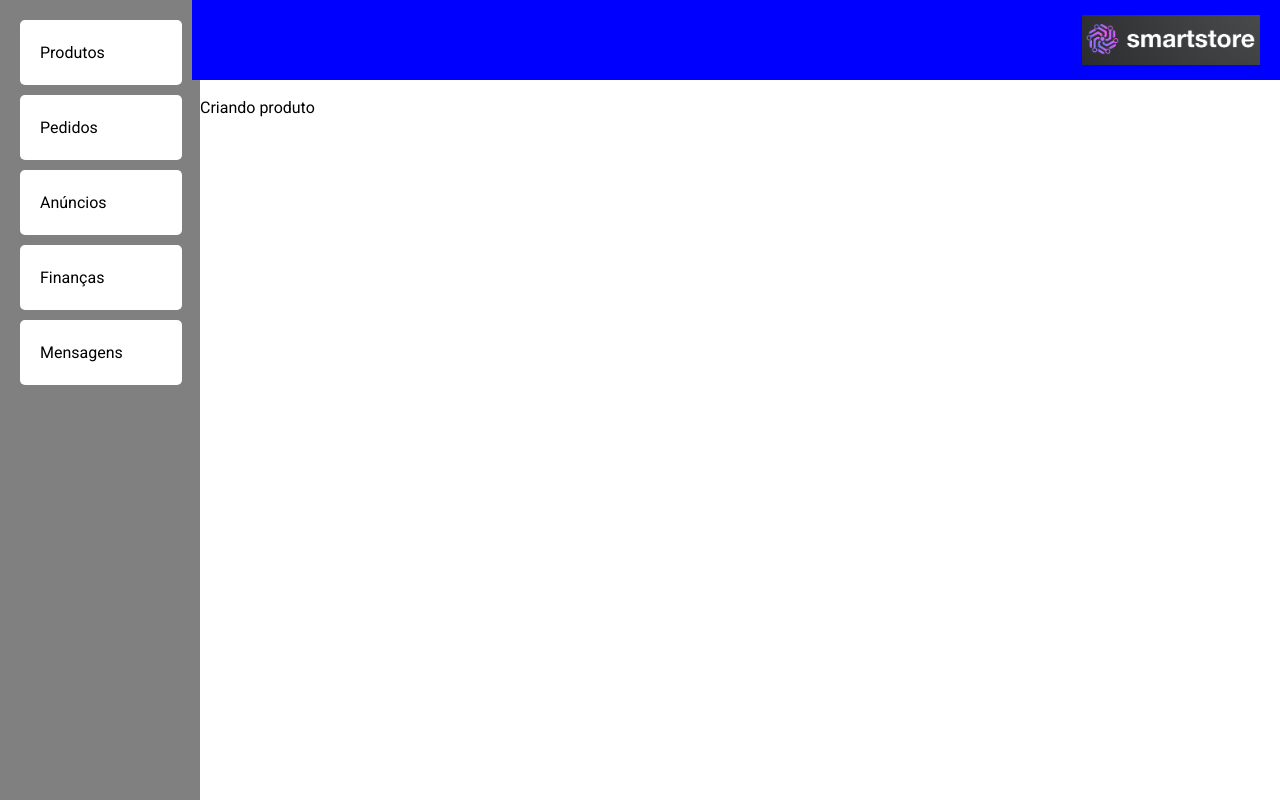
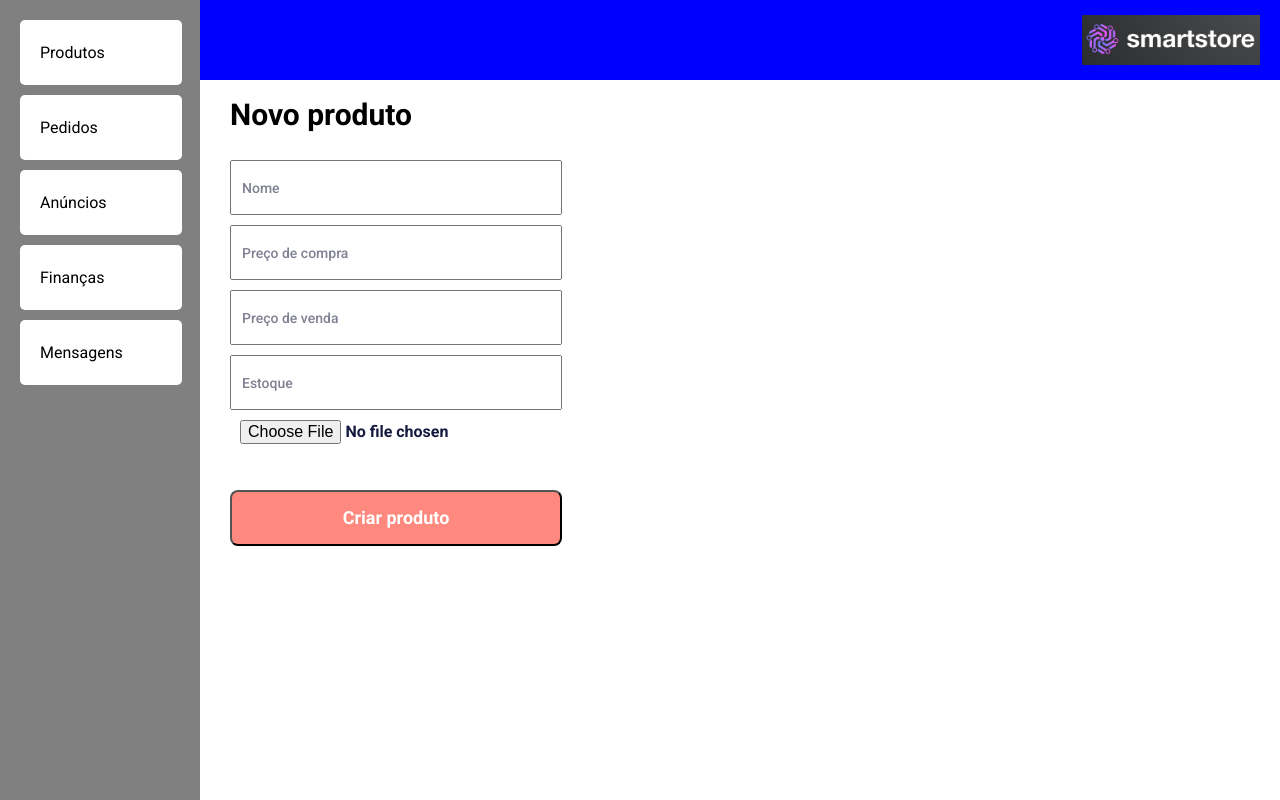
Before and after one commit to CSFernandoHBK/smartstore-client, a React (Create React App) app: page /product/new in a window 1280 px wide. Built offline with nearby package versions, Linux system fonts and the light colour scheme.

Commit message:
feat: new product

```diff
--- a/src/App.js
+++ b/src/App.js
@@ -51,7 +51,7 @@ function ProtectedRouteGuard({ children }) {
 
 const Content = styled.div`
   padding-top: 100px;
-  padding-left: 200px;
+  padding-left: 230px;
 `
 
 const Container = styled.div`
--- a/src/components/Sidebar/SideBar.js
+++ b/src/components/Sidebar/SideBar.js
@@ -21,6 +21,7 @@ const Container = styled.div`
     position: fixed;
     top: 0;
     left: 0;
+    z-index: 3;
     width: 200px;
     height: 100%;
     background-color: grey;
--- a/src/components/TopBar.js
+++ b/src/components/TopBar.js
@@ -12,13 +12,14 @@ export default function TopBar() {
 const Container = styled.div`
     display: flex;
     background-color: blue;
-    width: 85%;
+    width: 100%;
     justify-content: flex-end;
     align-items: center;
     height: 80px;
     position: fixed;
     top: 0;
-    left: 15%;
+    left: 0;
+    z-index: 2;
 
     img{
         height: 50px;
--- a/src/hooks/index.js
+++ b/src/hooks/index.js
@@ -1,11 +1,16 @@
+import axios from "axios";
+import { urlAPI } from "../constants/URLs";
 
-async function getProductsByOrder(orderId){
+async function getTrackingCodeById(orderId){
+    const token = JSON.parse(localStorage.getItem("token"));
 
+    const requisition = axios.get(`${urlAPI}tracking/${orderId}`,
+    {headers: {"Authorization": `Bearer ${token}`}})
+    requisition.then((res) => {console.log(res.data)})
 }
 
-
 const hooks = {
-    getProductsByOrder
+    getTrackingCodeById
 }
 
 export default hooks;
--- a/src/pages/Order/ViewOrders/OrderTable.js
+++ b/src/pages/Order/ViewOrders/OrderTable.js
@@ -1,6 +1,8 @@
-import { Table, TableBody, TableCell, TableHead, TableRow } from "@mui/material";
+import { TableBody, TableCell, TableHead, TableRow } from "@mui/material";
 import { useNavigate } from "react-router-dom";
 import styled from "styled-components";
+import hooks from "../../../hooks";
+import TableLine from "./TableLine";
 
 export default function OrderTable(props) {
     const {orderList} = props;
@@ -10,21 +12,17 @@ export default function OrderTable(props) {
         <Container>
             <TableHead>
                 <TableRow>
-                    <TableCell>id</TableCell>
-                    <TableCell>data</TableCell>
-                    <TableCell>valor</TableCell>
+                    <TableCell>Id</TableCell>
+                    <TableCell>Data</TableCell>
+                    <TableCell>Valor</TableCell>
+                    <TableCell>Produtos</TableCell>
+                    <TableCell>Rastreamento</TableCell>
+                    <TableCell>Recebido?</TableCell>
                 </TableRow>
             </TableHead>
             <TableBody>
                {orderList.map((a) =>
-                <TableRow>
-                  <TableCell>{a.id}</TableCell>
-                  <TableCell>{a.date}</TableCell>
-                  <TableCell>{a.value}</TableCell>
-                  <TableCell>
-                    <button onClick={() => navigate(`/order/${a.id}`)}>Saiba mais</button>
-                  </TableCell>
-                </TableRow>
+                <TableLine orderInfo={a}/>
                )}
             </TableBody>
         </Container>
--- /dev/null
+++ b/src/pages/Order/ViewOrders/TableLine.js
@@ -0,0 +1,42 @@
+import { TableRow, TableCell } from "@mui/material";
+import axios from "axios";
+import { useEffect, useState } from "react";
+import { useNavigate } from "react-router-dom";
+import { urlAPI } from "../../../constants/URLs";
+import hooks from "../../../hooks";
+
+export default function TableLine(props) {
+    const {id, date, value} = props.orderInfo;
+    const [trackingCode, setTrackingCode] = useState("Carregando...")
+    const navigate = useNavigate();
+    const token = JSON.parse(localStorage.getItem("token"));
+
+    useEffect( () => {
+        getTrackingCode();
+      }, [])
+
+    async function getTrackingCode(){
+        const requisition = axios.get(`${urlAPI}tracking/${id}`,
+        {headers: {"Authorization": `Bearer ${token}`}})
+        requisition.then((res) => {setTrackingCode(res.data)})
+    }
+
+    async function getTrackingInfo(){
+        const requisition = axios.get(`${urlAPI}tracking`,
+        {headers: {"Authorization": `Bearer ${token}`}})
+        requisition.then((res) => {setTrackingCode(res.data)})    }
+
+    return(
+        <TableRow>
+            <TableCell>{id}</TableCell>
+            <TableCell>{date}</TableCell>
+            <TableCell>{value}</TableCell>
+            <TableCell>[1,2,3,4]</TableCell>
+            <TableCell>{trackingCode}</TableCell>
+            <TableCell>Checkbox</TableCell>
+            <TableCell>
+                <button onClick={() => navigate(`/order/${id}`)}>Saiba mais</button>
+            </TableCell>
+        </TableRow>
+    )
+}
--- a/src/pages/Order/ViewOrders/ViewOrders.js
+++ b/src/pages/Order/ViewOrders/ViewOrders.js
@@ -2,10 +2,7 @@ import axios from "axios";
 import { useEffect, useState } from "react";
 import { useParams } from "react-router-dom";
 import styled from "styled-components";
-import SideBar from "../../../components/Sidebar/SideBar";
-import TopBar from "../../../components/TopBar";
 import { urlAPI } from "../../../constants/URLs";
-import hooks from "../../../hooks";
 import OrderTable from "./OrderTable";
 
 export default function ViewOrders() {
@@ -15,7 +12,7 @@ export default function ViewOrders() {
     useEffect(() => {
       const requisition = axios.get(`${urlAPI}order`,
       {headers: {"Authorization": `Bearer ${token}`}})
-      requisition.then((res) => setOrderList(res.data))
+      requisition.then((res) => {setOrderList(res.data)})
     }, [])
 
 
@@ -28,11 +25,9 @@ export default function ViewOrders() {
     }
 
     return(
-        <>
-            <Container>
-                <OrderTable orderList={orderList}/>
-            </Container>
-        </>
+        <Container>
+            <OrderTable orderList={orderList}/>
+        </Container>
     );
 };
 
--- a/src/pages/Product/CreateProduct/CreateProduct.js
+++ b/src/pages/Product/CreateProduct/CreateProduct.js
@@ -1,13 +1,111 @@
+import axios from "axios";
+import { useState } from "react";
+import { useNavigate } from "react-router-dom";
 import styled from "styled-components";
+import { urlAPI } from "../../../constants/URLs";
 
 export default function CreateProduct() {
+    const [name, setName] = useState("");
+    const [buyPrice, setBuyPrice] = useState();
+    const [sellPrice, setSellPrice] = useState();
+    const [stock, setStock] = useState();
+    const [disabled, setDisabled] = useState(false);
+    const token = JSON.parse(localStorage.getItem("token"));
+    const navigate = useNavigate();
+
+    async function sendProduct(event){
+        event.preventDefault();
+        setDisabled(true);
+
+        const requisition = axios.post(`${urlAPI}product`, {
+            name: name,
+            buyPrice: Number(buyPrice),
+            sellPrice: Number(sellPrice),
+            stock: Number(stock)
+        }, {headers: {"Authorization": `Bearer ${token}`}})
+        requisition.then((r) => {console.log(r);navigate("/product")})
+        requisition.catch((err) => {console.log(err);alert("Erro! tente novamente");setDisabled(false)})
+    }
+
     return(
         <Container>
-            Criando produto
+            <h1>Novo produto</h1>
+            <Form onSubmit={sendProduct}>
+                <input type="text"
+                value={name}
+                onChange={(e) => setName(e.target.value)}
+                placeholder="Nome"
+                disabled={disabled}
+                required />
+                <input type="number"
+                value={buyPrice}
+                onChange={(e) => setBuyPrice(e.target.value)}
+                placeholder="Preço de compra"
+                disabled={disabled}
+                required />
+                <input type="number"
+                value={sellPrice}
+                onChange={(e) => setSellPrice(e.target.value)}
+                placeholder="Preço de venda"
+                disabled={disabled}
+                required />
+                <input type="number"
+                value={stock}
+                onChange={(e) => setStock(e.target.value)}
+                placeholder="Estoque"
+                disabled={disabled}
+                required />
+                <input type="file"
+                placeholder="Insira a imagem"
+                />
+                <button type="submit" disabled={disabled}>Criar produto</button>
+            </Form>
         </Container>
     );
 };
 
 const Container = styled.div`
+    display: flex;
+    flex-direction: column;
 
+    h1{
+        margin-bottom: 30px;
+        font-size: 30px;
+    }
 `;
+
+const Form = styled.form`
+    display: flex;
+    flex-direction: column;
+    margin-bottom: 30px;
+
+    input{
+        width: 332px;
+        height: 55px;
+        margin-bottom: 10px;
+        font-weight: 600;
+        font-size: 16px;
+        color: #151940;
+        padding-left: 10px;
+
+        ::placeholder{
+            font-style: normal;
+            font-weight: 500;
+            font-size: 14px;
+            line-height: 124.5%;
+            color: #7F8192;
+        }
+    }
+
+    button{
+        background: #FF897E;
+        border-radius: 8px;
+        width: 332px;
+        height: 56px;
+        font-weight: 700;
+        font-size: 18px;
+        line-height: 100%;
+        color: #FFFFFF;
+        margin-top: 5px;
+    }
+`
--- /dev/null
+++ b/src/pages/Product/ViewProducts/NewCard.js
@@ -0,0 +1,55 @@
+import { useNavigate } from "react-router-dom";
+import styled from "styled-components";
+
+export default function NewCard(props) {
+    const token = JSON.parse(localStorage.getItem("token"));
+    const navigate = useNavigate();
+
+    return(
+        <Container onClick={() => navigate(`/product/new`)}>
+            <h3>Inserir novo produto</h3>
+            <button>Inserir produto</button>
+        </Container>
+    );
+};
+
+const Container = styled.div`
+    display: flex;
+    flex-direction: column;
+    align-items: center;
+    box-shadow: 0px 4px 5px rgba(0, 0, 0, 0.15);
+    border: 1.5px solid #FF897E;
+    width: 180px;
+    margin: 20px 20px 20px;
+
+    img{
+        height: 160px;
+        width: 160px;
+        margin: 10px 10px 10px;
+        border: 1px solid black;
+    }
+
+    h3{
+        margin-bottom: 10px;
+        font-size: 15px;
+        text-align: center;
+    }
+
+    h4{
+        margin-bottom: 10px;
+    }
+
+    button{
+        margin-bottom: 10px;
+        background: #FF897E;
+        border-radius: 8px;
+        width: 90%;
+        height: 30px;
+        font-weight: 700;
+        font-size: 18px;
+        line-height: 100%;
+        color: #FFFFFF;
+    }
+
+
+`;
--- a/src/pages/Product/ViewProducts/ViewProducts.js
+++ b/src/pages/Product/ViewProducts/ViewProducts.js
@@ -4,6 +4,7 @@ import styled from "styled-components";
 import { urlAPI } from "../../../constants/URLs";
 import ProductCard from "./ProductCard";
 import img1 from "../../../assets/images/img1.png"
+import NewCard from "./NewCard";
 
 export default function ViewProducts() {
     const [productList, setProductList] = useState([]);
@@ -25,6 +26,7 @@ export default function ViewProducts() {
 
     return(
         <Container>
+            <NewCard/>
             {productList.map((a) => <ProductCard productInfo={a} img={img1}/>)}
         </Container>
     );
@@ -32,6 +34,7 @@ export default function ViewProducts() {
 
 const Container = styled.div`
     display: flex;
+    height: 100%;
+    width: 100%;
     flex-wrap: wrap;
-    width: 85vw;
 `;
```
